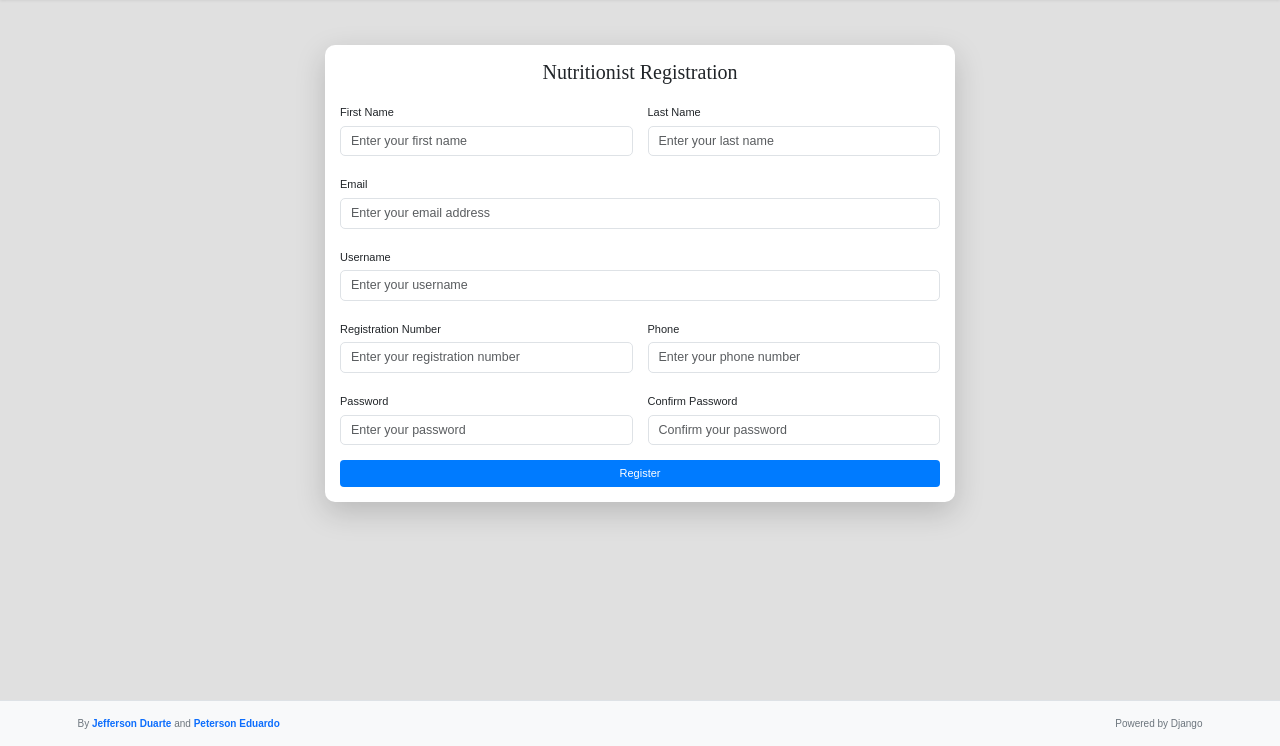
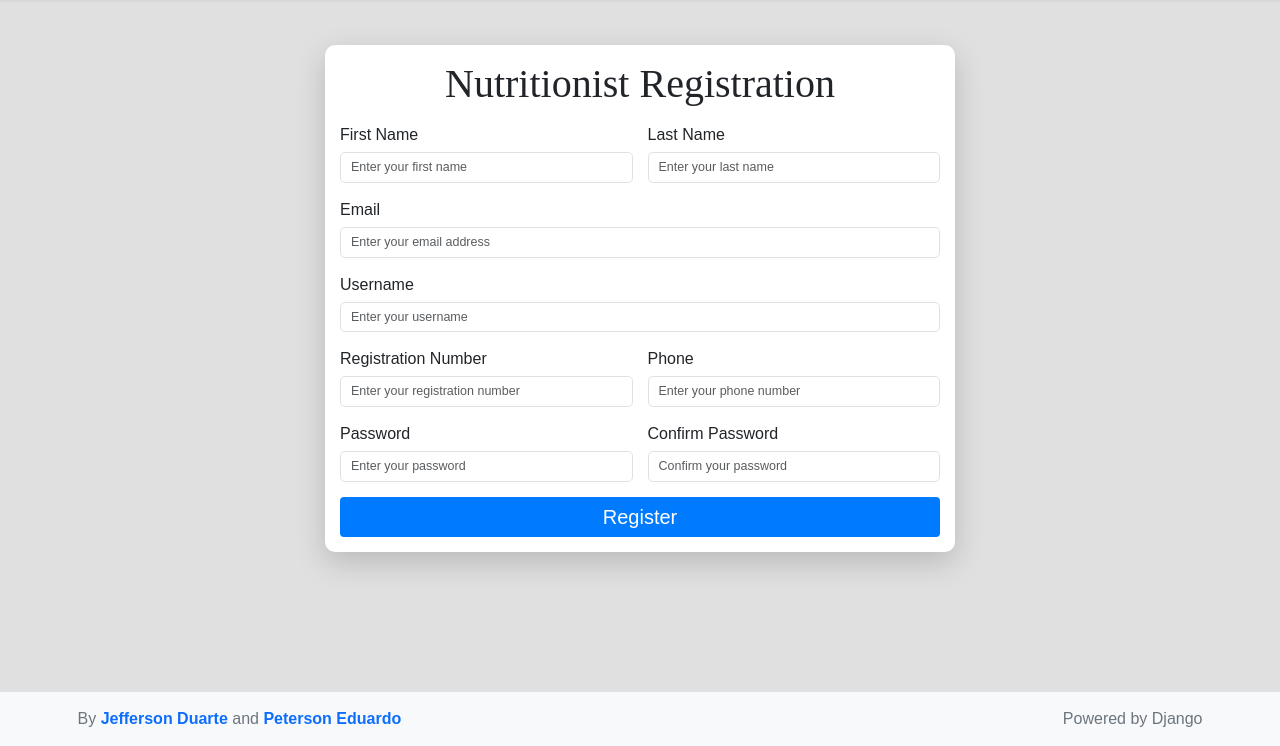
Before and after one commit to jefferson-duarte/Nutritional_Management_Project, a Django app: page /register/nutritionist/ in a window 1280 px wide. Shown: the part 54-800 px from the top of the page. Run offline with Django 5.2, Linux system fonts and the light colour scheme.

Commit message:
Modificated the forms font

```diff
--- a/authentication/static/authentication/css/authentication.css
+++ b/authentication/static/authentication/css/authentication.css
@@ -2,6 +2,14 @@
 .registration-form {
   max-width: 600px;
   margin: 0 auto;
+}
+
+.registration-form h2 {
+  font-size: 4rem;
+}
+
+.registration-form .btn {
+  font-size: 2rem;
 }
 
 .card {
@@ -32,27 +40,12 @@
 
 .login-form h2 {
   margin-bottom: 20px;
-  font-size: 2rem; /* Increased font size */
+  font-size: 4rem; /* Increased font size */
   text-align: center;
 }
 
-.form-group {
-  margin-bottom: 20px; /* Increased spacing for clarity */
-}
-
-.form-group label {
-  display: block;
-  margin-bottom: 5px;
-  font-size: 1rem; /* Increased font size */
-  font-weight: bold;
-}
-
-.form-group input {
-  width: 100%;
-  padding: 12px; /* Increased padding for better usability */
-  border: 1px solid #ccc;
-  border-radius: 4px;
-  font-size: 1rem; /* Adjusted font size */
+.login-form .btn {
+  font-size: 2rem;
 }
 
 .btn {
--- a/authentication/templates/authentication/nutritionist_registration.html
+++ b/authentication/templates/authentication/nutritionist_registration.html
@@ -5,51 +5,51 @@
 {% block content %}
 <div class="container my-5">
     <div class="card shadow-lg p-4 rounded-4">
-        <h2 class="text-center mb-4" style="font-size: 2rem;">Nutritionist Registration</h2>
         <form class="registration-form" action="{% url 'register_nutritionist_api' %}" method="POST">
+            <h2 class="text-center mb-4">Nutritionist Registration</h2>
             {% csrf_token %}
 
             <div class="row g-4">
                 <div class="col-md-6">
-                    <label for="first_name" class="form-label" style="font-size: 1.1rem;">First Name</label>
+                    <label for="first_name" class="form-label">First Name</label>
                     <input type="text" id="first_name" name="user[first_name]" class="form-control form-control-lg" placeholder="Enter your first name" required>
                 </div>
                 <div class="col-md-6">
-                    <label for="last_name" class="form-label" style="font-size: 1.1rem;">Last Name</label>
+                    <label for="last_name" class="form-label">Last Name</label>
                     <input type="text" id="last_name" name="user[last_name]" class="form-control form-control-lg" placeholder="Enter your last name" required>
                 </div>
 
                 <div class="col-12">
-                    <label for="email" class="form-label" style="font-size: 1.1rem;">Email</label>
+                    <label for="email" class="form-label">Email</label>
                     <input type="email" id="email" name="user[email]" class="form-control form-control-lg" placeholder="Enter your email address" required>
                 </div>
 
                 <div class="col-md-12">
-                    <label for="username" class="form-label" style="font-size: 1.1rem;">Username</label>
+                    <label for="username" class="form-label">Username</label>
                     <input type="text" id="username" name="user[username]" class="form-control form-control-lg" placeholder="Enter your username" required>
                 </div>
                 <div class="col-md-6">
-                    <label for="registration_number" class="form-label" style="font-size: 1.1rem;">Registration Number</label>
+                    <label for="registration_number" class="form-label">Registration Number</label>
                     <input type="text" id="registration_number" name="registration_number" class="form-control form-control-lg" placeholder="Enter your registration number" required>
                 </div>
 
                 <div class="col-md-6">
-                    <label for="phone" class="form-label" style="font-size: 1.1rem;">Phone</label>
+                    <label for="phone" class="form-label">Phone</label>
                     <input type="text" id="phone" name="phone" class="form-control form-control-lg" placeholder="Enter your phone number" required>
                 </div>
 
                 <div class="col-md-6">
-                    <label for="password" class="form-label" style="font-size: 1.1rem;">Password</label>
+                    <label for="password" class="form-label">Password</label>
                     <input type="password" id="password" name="user[password]" class="form-control form-control-lg" placeholder="Enter your password" required>
                 </div>
                 <div class="col-md-6">
-                    <label for="confirm_password" class="form-label" style="font-size: 1.1rem;">Confirm Password</label>
+                    <label for="confirm_password" class="form-label">Confirm Password</label>
                     <input type="password" id="confirm_password" name="user[confirm_password]" class="form-control form-control-lg" placeholder="Confirm your password" required>
                 </div>
             </div>
 
             <div class="text-center mt-4">
-                <button type="submit" class="btn btn-primary px-5 py-2" style="font-size: 1.1rem;">Register</button>
+                <button type="submit" class="btn btn-primary px-5 py-2">Register</button>
             </div>
         </form>
     </div>
--- a/base_static/global/css/styles.css
+++ b/base_static/global/css/styles.css
@@ -70,6 +70,10 @@ h1, h2, h3, h4, h5, h6 {
   font-family: var(--font-headings);
 }
 
+.dropdown-menu {
+  font-size: 1.6rem;
+}
+
 .main-content-container {
   max-width: 1230px;
   margin: 0 auto;
@@ -95,7 +99,7 @@ h1, h2, h3, h4, h5, h6 {
   margin-top: auto;
   padding: 20px;
   text-align: center;
-  font-size: 1rem;
+  font-size: 1.6rem;
 }
 
 .main-footer .developer p {
```
Also changed, not shown: authentication/templates/authentication/customer_registration.html (+9 -9 lines), authentication/templates/authentication/login.html (+5 -5 lines).
